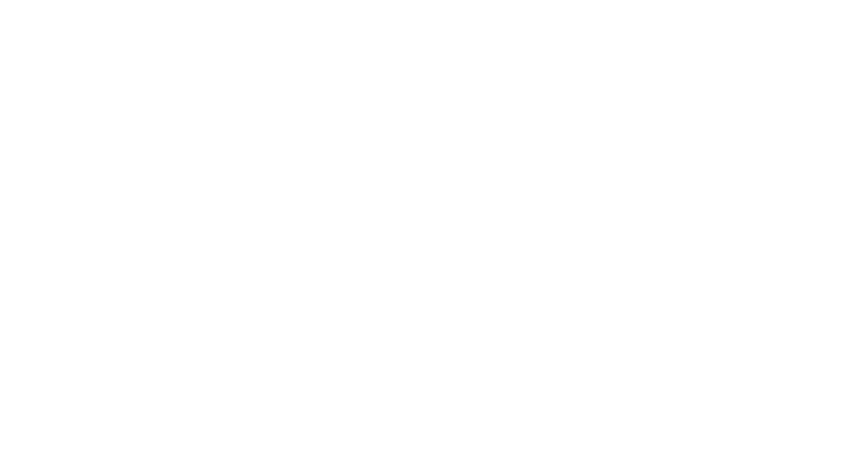
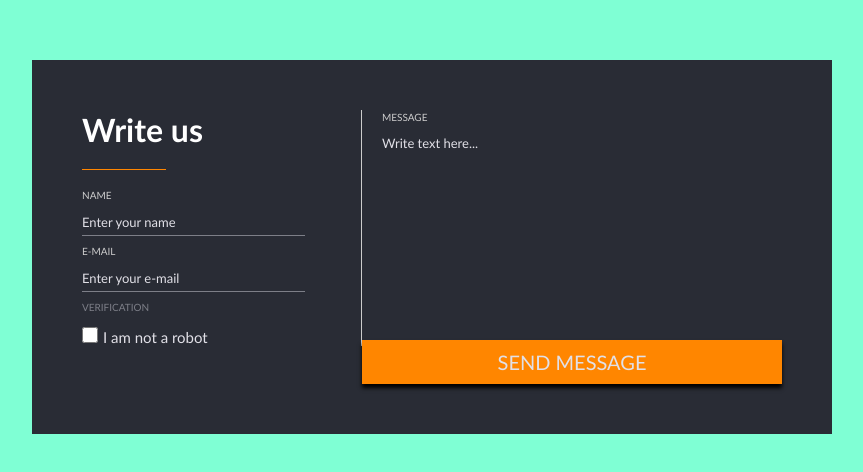
Before and after one commit to martynas3113/Write-us, a plain HTML site: page index.html in a window 1280 px wide. Shown: the whole page, without its empty margins (208-1071 px from the left). Drawn offline with Linux system fonts and the light colour scheme.

Commit message:
final commit

```diff
--- a/css/main.css
+++ b/css/main.css
@@ -0,0 +1,165 @@
+body {
+    background-color: aquamarine;
+    font-family: 'Gill Sans', 'Gill Sans MT', Calibri, 'Trebuchet MS', sans-serif;
+}
+
+    .container {
+        display: inline-block;
+        width: 800px;
+        padding: 50px;
+        margin-left: calc((100% - 800px) / 2);
+        background-color: #292C35;
+        margin-top: 60px;
+    }
+
+        .left {
+            /* display: inline-block; */
+            width: 40%;
+            background-color: #292C35;
+            float: left;
+
+            border-right: 1px solid #ccc;
+        }
+
+        hr {
+            height: 1px;
+            outline: 1px;
+            width: 30%;
+            border-width: 0px;
+            border-style: solid;
+            background-color:#FF8600 ;
+            margin-bottom: 10px;
+
+        }
+
+            h1 {
+                color: white;
+                /* border-bottom: 1px solid orange; */
+                /* line-height: 60px; */
+                padding-bottom: 20px;
+                size: 30;
+            }
+
+        .right {
+            display: inline-block;
+            width: 60%;
+            background-color: #292C35;
+            float: left;
+
+        }
+
+            textarea {
+                width: 100%;
+            }
+
+            .form-row {
+                width: 100%;
+            }
+
+            label {
+                width: 100%;
+                /* margin-bottom: 10px; */
+                line-height: 30px;
+                font-size: 10px;
+                text-transform: uppercase;
+                color:#ccc ;
+                display: block;
+            }
+
+            .form-row > input {
+                width: 80%;
+                line-height: 25px;
+                border: none;
+                outline: none;
+                border-bottom: 1px solid #7D7F88;
+                background-color: transparent;
+                color: white;
+            }
+
+            input:focus::placeholder {
+                color: transparent;
+            }
+
+            .box {
+                float: left;
+                display: inline-block;
+                margin: 0px;
+                margin-top: 5px;
+                width: 16px;
+                height: 16px;
+                padding-bottom: 10px;
+                /* height: 30px; */
+
+            }
+
+            .ver {
+                display: inline-block;
+                text-transform: uppercase;
+                font-size: 10px;
+                color: #7D7F88;
+            }
+
+            .box-text {
+                display: inline-block;
+                bottom: 0px;
+                margin-left: 5px;
+                margin-top: 6px;
+                font-size: 15px;
+                color: #E1E0E7;
+                /* padding-bottom: 10px; */
+
+
+
+            }
+        .right {
+
+        }
+
+            .right > label {
+                line-height: 15px;
+                width: 100%;
+                margin-left: 20px;
+                padding-bottom: 10px;
+            }
+
+            .button {
+                font-size: 20px;
+                padding: 10px;
+                background-color: #FF8600;
+                margin-top: 32px;
+                text-align: center;
+                color: #E1E0E7;
+                text-transform: uppercase;
+                margin-top: 55px;
+                box-shadow: 0px 4px 4px black;
+
+            }
+
+            textarea {
+                background-color: transparent;
+                border: none;
+                outline: none;
+                margin-left: 20px;
+                resize: none;
+                color: white;
+            }
+
+            textarea:focus {
+
+            }
+
+            ::placeholder {
+                font-size: 13px;
+                font-family: 'Gill Sans', 'Gill Sans MT', Calibri, 'Trebuchet MS', sans-serif;
+                color: #E1E0E7;
+            }
+
+           .button:hover {
+               color: white;
+               cursor: pointer;
+               box-shadow: 0px 4px 8px black;
+           }
+
+           textarea:focus::placeholder {
+               color: transparent;
+           }
--- a/index.html
+++ b/index.html
@@ -8,6 +8,37 @@
     <link rel="stylesheet" href="./css/main.css">
 </head>
 <body>
+    <div class="container">
+        <div class="left">
+            <h1>Write us</h1>
+            <hr style="color: #FF8600;">
+            <div class="border"></div>
+            <form >
+                <div class="form-row">
+                    <label for="#">Name</label>
+                    <input id="name" type="text" placeholder="Enter your name">
+                </div>
+                <div class="form-row">
+                    <label for="#">E-Mail</label>
+                    <input id="email" type="text" placeholder="Enter your e-mail">
+                </div>
+                <div class="check">
+                    <label class="ver" for="#">Verification</label>
+                    <input class="box" type="checkbox" id="verification" >
+                </div>
+                <div class="box-text">I am not a robot </div>
+            </form>
 
+        </div>
+        <div class="right">
+            <label>Message</label>
+            <textarea placeholder="Write text here..." name="" id="" cols="30" rows="10"></textarea>
+            <div class="button">Send Message</div>
+
+
+
+        </div>
+
+    </div>
 </body>
 </html>
```
